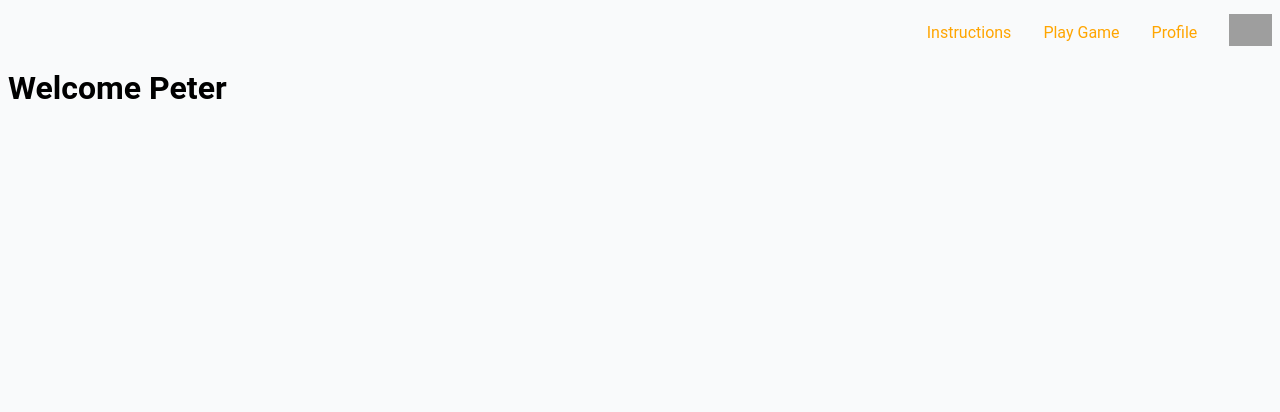
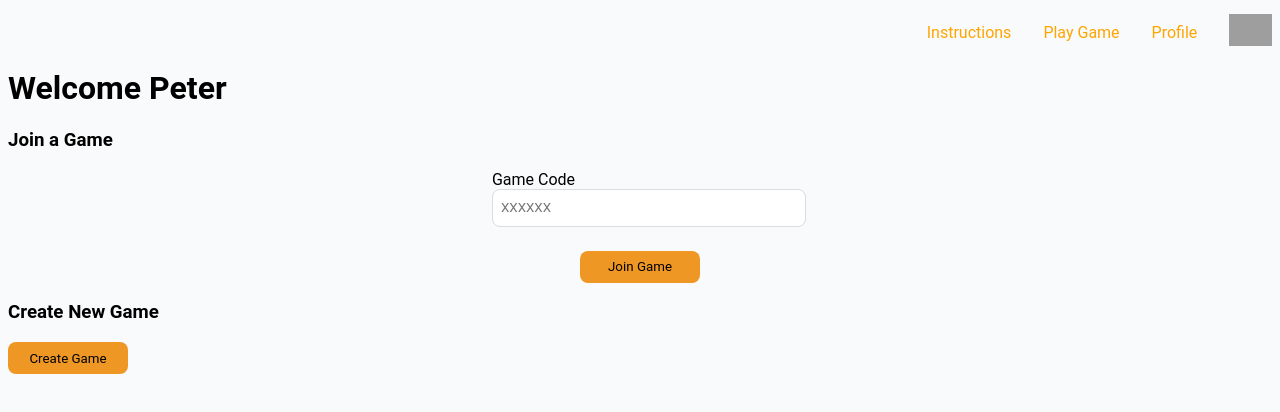
Before and after one commit to jonjampen/cyber-crusade, a SvelteKit app: page /play in a window 1280 px wide. Shown: the top 412 px of the page. Built offline with nearby package versions, Linux system fonts and the light colour scheme; no server answers; sample sign-in values are in the browser's storage; grey boxes are pictures that could not be loaded.

Commit message:
Add and join game. game page.

```diff
--- a/package.json
+++ b/package.json
@@ -17,6 +17,6 @@
 	"type": "module",
 	"dependencies": {
 		"firebase": "^9.17.2",
-		"nanoid": "^3.3.6"
+		"nanoid": "^3.3.7"
 	}
 }
--- a/src/lib/firebase.js
+++ b/src/lib/firebase.js
@@ -8,6 +8,7 @@ import {
 } from '$env/static/public';
 import { initializeApp, getApps } from 'firebase/app';
 import { getAuth } from 'firebase/auth';
+import { getFirestore } from 'firebase/firestore';
 
 const firebaseConfig = {
     apiKey: PUBLIC_FIREBASE_API_KEY,
@@ -27,5 +28,6 @@ if (!getApps().length) {
 
 // Auth
 const firebaseAuth = getAuth(firebaseApp);
+const firebaseDb = getFirestore(firebaseApp);
 
-export { firebaseApp, firebaseAuth };
+export { firebaseApp, firebaseAuth, firebaseDb };
--- /dev/null
+++ b/src/lib/gameStore.ts
@@ -0,0 +1,13 @@
+import { writable } from 'svelte/store';
+
+interface Game {
+    id: string;
+    round: number;
+}
+
+const gameStore = writable<Game>({
+    id: "",
+    round: 0,
+});
+
+export { gameStore };
--- /dev/null
+++ b/src/lib/startGame.js
@@ -0,0 +1,66 @@
+import { customAlphabet } from 'nanoid';
+import { addDoc, collection, onSnapshot, getDocs, where, query, updateDoc, doc, setDoc, getDoc, deleteDoc } from "firebase/firestore";
+import { firebaseDb } from "$lib/firebase.js";
+import { gameStore } from '$lib/gameStore';
+import { authUser } from './authStore';
+
+const playersColl = collection(firebaseDb, "players")
+
+async function setGameId() {
+    const nanoid = customAlphabet("123456789", 6);
+    let tempGameId = nanoid();
+
+    // check if game id is already taken
+    let gameRef = await getDoc(doc(firebaseDb, "games", tempGameId.toString()));
+    if (typeof gameRef.data() == "undefined") {
+        return tempGameId;
+    } else {
+        setGameId();
+    }
+}
+
+export async function createGame() {
+    // create game document
+    let gameData = {
+        gameState: "created",
+    };
+
+    let gameId = await setGameId();
+    console.log(gameId);
+    setDoc(doc(firebaseDb, "games", gameId.toString()), gameData);
+
+    joinGame(gameId);
+    return;
+}
+
+export async function joinGame(gameId) {
+    console.log("join", gameId);
+    gameId = parseInt(gameId);
+
+    let user;
+    authUser.subscribe(val => user = val)
+
+    let game;
+    gameStore.subscribe(val => game = val)
+
+    if (user.uid) {
+        // cancel if already a player
+        if (game.id != "") return;
+
+        game.id = gameId;
+
+        let data = {
+            uid: user.uid,
+            name: user.name,
+            gameId: game.id,
+        };
+        await addDoc(playersColl, data);
+
+        // set game reference
+        let gameRef = doc(firebaseDb, "games", game.id.toString());
+        game.state = "joined";
+        gameStore.set(game)
+        return;
+        let unsubscribeGame = subscribeToGame(userData.game.id);
+    }
+}
--- a/src/routes/play/+page.svelte
+++ b/src/routes/play/+page.svelte
@@ -1,5 +1,49 @@
 <script>
     import { authUser } from "$lib/authStore";
+    import { createGame, joinGame } from "$lib/startGame";
+    import {
+        getFirestore,
+        addDoc,
+        collection,
+        onSnapshot,
+        getDocs,
+        where,
+        query,
+        updateDoc,
+        doc,
+        setDoc,
+        getDoc,
+        deleteDoc,
+    } from "firebase/firestore";
+    import { firebaseDb } from "$lib/firebase.js";
+    import { gameStore } from "$lib/gameStore";
+
+    let gameId = "";
 </script>
 
 <h1>Welcome {$authUser.name}</h1>
+
+{#if $gameStore.id}
+    <h3>Your active games</h3>
+    <ul>
+        <li><a href="/play/{$gameStore.id}">{$gameStore.id}</a></li>
+    </ul>
+{/if}
+
+<h3>Join a Game</h3>
+<form on:submit|preventDefault={() => joinGame(gameId.value)}>
+    <label>
+        Game Code
+        <input
+            bind:this={gameId}
+            type="text"
+            name="gameId"
+            id="gameId"
+            placeholder="XXXXXX"
+        />
+    </label>
+    <button type="submit">Join Game</button>
+</form>
+
+<h3>Create New Game</h3>
+<button on:click={createGame}>Create Game</button>
--- /dev/null
+++ b/src/routes/play/[gameId]/+page.svelte
@@ -0,0 +1,5 @@
+<script>
+    export let data;
+</script>
+
+{data.gameId}
```
Also changed, not shown: src/routes/play/[gameId]/+page.js (added, +16 -0 lines), 1 other file (tests, documents, lock files or other folders).
